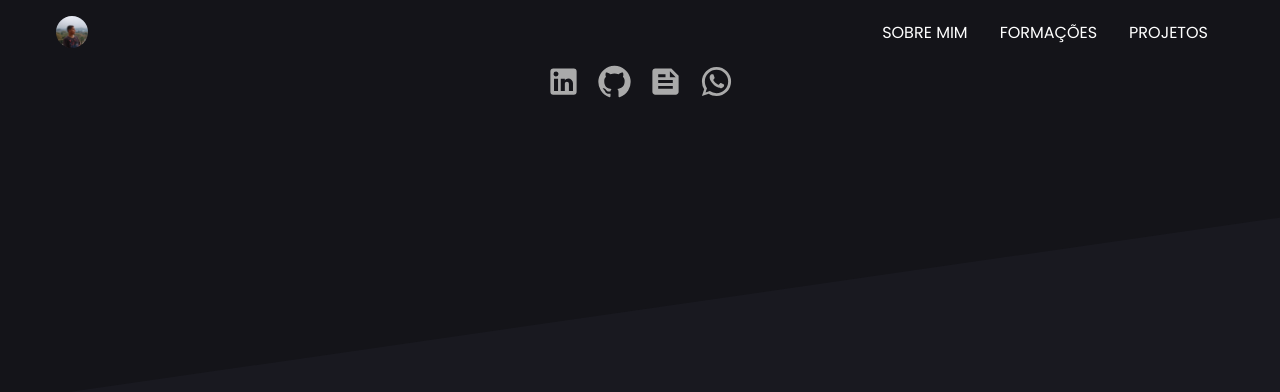
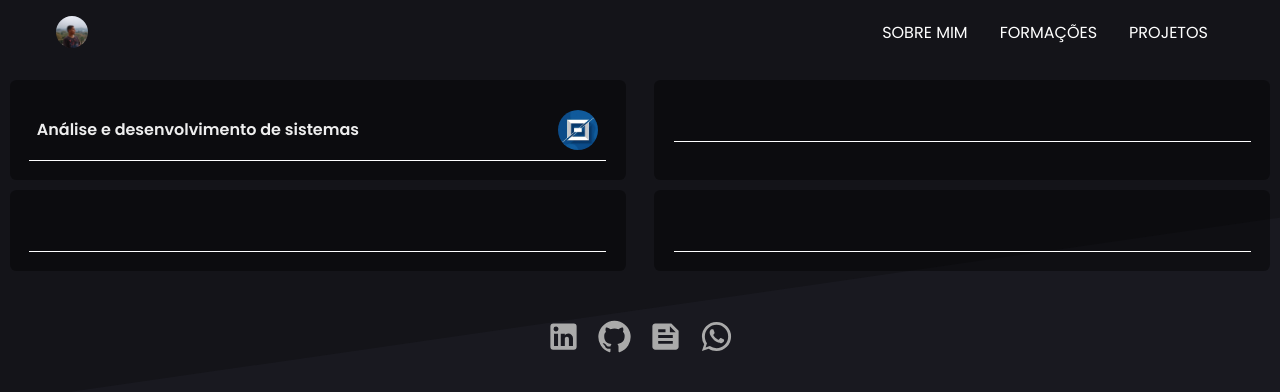
Before and after one commit to FelipeAL00/felipeal00.github.io, a React (Create React App) app: page /formacoes in a window 1280 px wide. Shown: the top 392 px of the page. Built offline with nearby package versions, Linux system fonts and the light colour scheme.

Commit message:
comecando construcao da tela de formacoes

```diff
--- a/src/pages/Education/index.jsx
+++ b/src/pages/Education/index.jsx
@@ -1,12 +1,43 @@
 import React from "react";
 
-// import { Container } from './styles';
+import {
+  Container,
+  Content,
+  EducationBody,
+  EducationHeader,
+  EducationList,
+} from "./styles";
+
+import fecaf from "../../assets/images/fecaf_logo.jpg";
 
 function Education() {
   return (
-    <div>
-      <h1>edu</h1>
-    </div>
+    <Container>
+      <EducationList>
+        <Content>
+          <EducationHeader>
+            <strong>Análise e desenvolvimento de sistemas</strong>
+            <img src={fecaf} alt="" />
+          </EducationHeader>
+          <EducationBody></EducationBody>
+        </Content>
+        <Content>
+          <EducationHeader>
+            <strong></strong>
+          </EducationHeader>
+        </Content>
+        <Content>
+          <EducationHeader>
+            <strong></strong>
+          </EducationHeader>
+        </Content>
+        <Content>
+          <EducationHeader>
+            <strong></strong>
+          </EducationHeader>
+        </Content>
+      </EducationList>
+    </Container>
   );
 }
 
--- /dev/null
+++ b/src/pages/Education/styles.js
@@ -0,0 +1,52 @@
+import styled from "styled-components";
+
+export const Container = styled.div`
+  margin: 5rem auto;
+  margin-bottom: 2rem;
+`;
+
+export const EducationList = styled.div`
+  display: grid;
+  grid-template-columns: repeat(2, 1fr);
+  grid-gap: 0.6rem;
+
+  @media (max-width: 900px) {
+    grid-template-columns: repeat(1, 1fr);
+  }
+`;
+
+export const Content = styled.div`
+  display: flex;
+  flex-direction: column;
+  background: rgba(0, 0, 0, 0.4);
+  border-radius: 0.4rem;
+  padding: 1.2rem;
+  text-align: center;
+  margin: 0 0.6rem;
+`;
+
+export const EducationHeader = styled.div`
+  display: flex;
+  align-items: center;
+  justify-content: space-between;
+  padding: 0.5rem;
+  border-bottom: 0.1rem solid #fff;
+
+  strong {
+    font-size: 1rem;
+    line-height: 1.2rem;
+    margin-top: 0.8rem;
+    margin-bottom: 0.5rem;
+    padding-bottom: 0.3rem;
+  }
+
+  img {
+    width: 2.5rem;
+    border-radius: 50%;
+  }
+`;
+
+export const EducationBody = styled.div`
+  display: flex;
+  flex-direction: column;
+`;
```
Also changed, not shown: src/assets/images/fecaf_logo.jpg (added).
